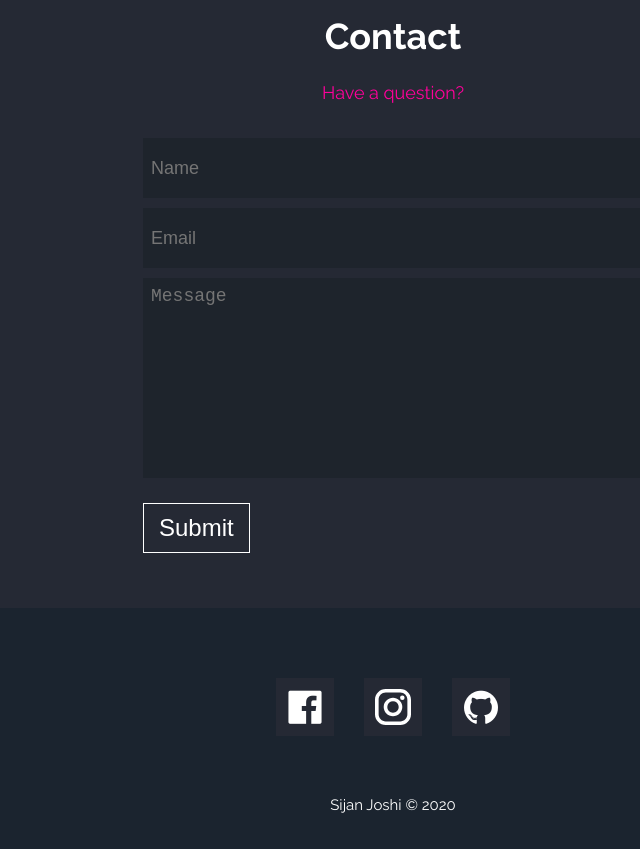
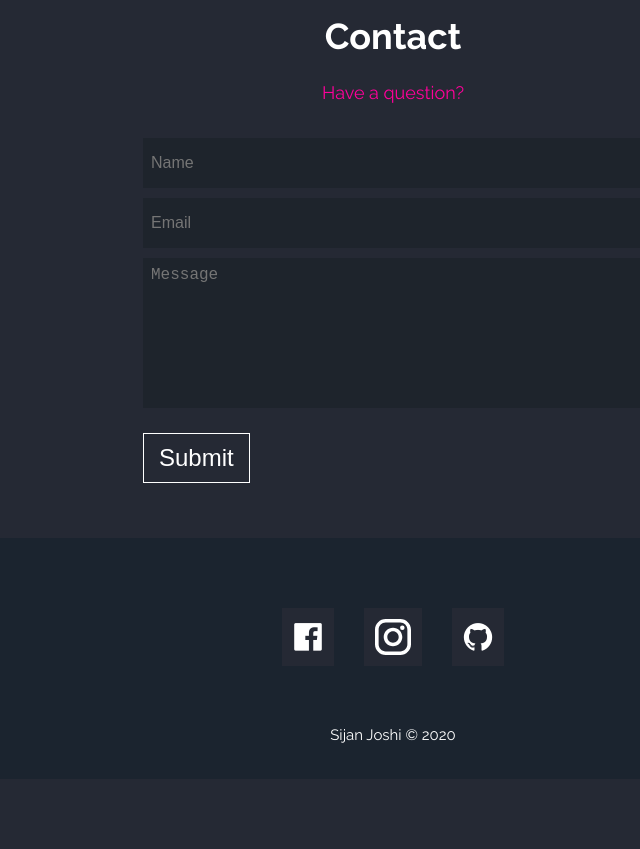
Before and after one commit to joshisijan/joshisijan, a plain HTML site: page index.html in a window 1280 px wide. Shown: the part 820-1669 px from the top of the page, without its empty margins (247-887 px from the left). After the commit the page ends 1599 px from the top, so only its background shows below. Drawn offline with nearby package versions, Linux system fonts and the light colour scheme.

Commit message:
Update style.css

```diff
--- a/css/style.css
+++ b/css/style.css
@@ -42,7 +42,7 @@ body{
 
 .sq-btn{
     padding: 10px 10px;
-    font-size: 36px;
+    font-size: 30px;
     border-radius: 0;
     background-color: var(--main-black);
     border: 1px solid var(--main-black);
@@ -230,17 +230,17 @@ input::placeholder, textarea::placeholder{
 
     input{
         width: 500px;
-        height: 60px;
-        font-size: 18px;
+        height: 50px;
+        font-size: 16px;
     }
     textarea{
         width: 500px;
-        height: 200px;
-        font-size: 18px;
+        height: 150px;
+        font-size: 16px;
     }
 
     input::placeholder, textarea::placeholder{
-        font-size: 18px;
+        font-size: 16px;
     }
 
     .footer .links{
```
